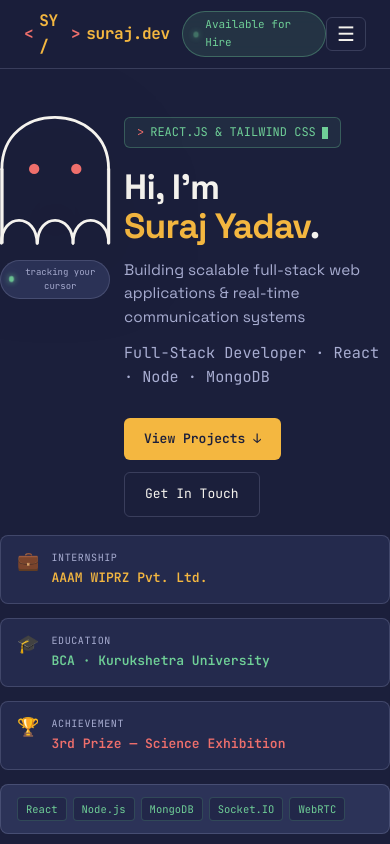
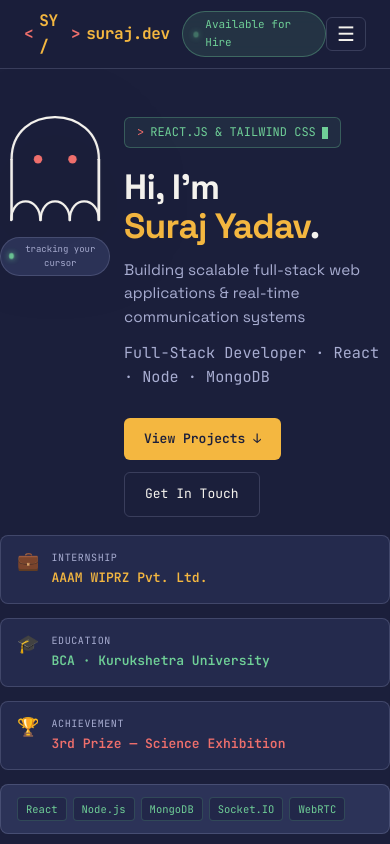
Before and after one commit to suraj-2414/Suraj-Portfolio, a plain HTML site: page index.html in a window 390 px wide. Shown: the top 844 px of the page. Drawn offline with Linux system fonts and the light colour scheme.

Commit message:
responsiveess

```diff
--- a/index.html
+++ b/index.html
@@ -267,7 +267,7 @@
 
     .mascot-wrap {
       position: relative;
-      width: 240px;
+      width: 180px;
       filter: drop-shadow(0 20px 40px rgba(0, 0, 0, 0.5));
       animation: bob 4.5s ease-in-out infinite;
       user-select: none;
@@ -1314,7 +1314,7 @@
 
       .mascot-wrap {
         margin: 0 auto;
-        width: 190px;
+        width: 160px;
       }
 
       .hero-left {
@@ -1419,7 +1419,7 @@
 
       .mascot-wrap {
         width: 100%;
-        max-width: 110px;
+        max-width: 90px;
         margin: 0;
       }
 
```
